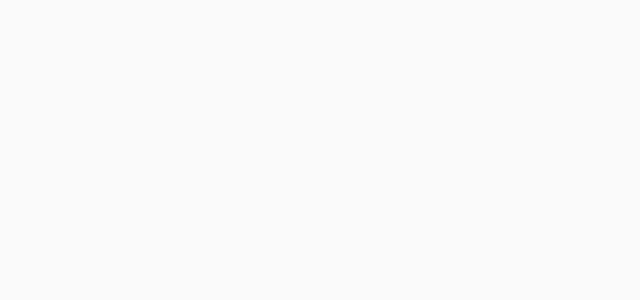
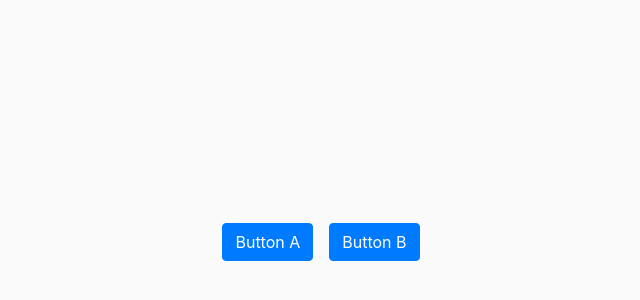
Before and after one commit to geocarlos/pastor-lines-react-test, a React (Create React App) app: page / in a window 1280 px wide. Shown: the part 158-458 px from the top of the page, without its empty margins (319-959 px from the left). Built offline with nearby package versions, Linux system fonts and the light colour scheme.

Commit message:
Start Main page component

```diff
--- a/src/App.jsx
+++ b/src/App.jsx
@@ -1,9 +1,11 @@
 import React from 'react';
 import './App.scss';
+import Main from './containers/Main';
 
 function App() {
   return (
     <div className="container app">
+		<Main />
     </div>
   );
 }
--- /dev/null
+++ b/src/containers/Main.jsx
@@ -0,0 +1,16 @@
+import React from 'react';
+import './Main.scss';
+import { Button } from 'react-bootstrap';
+
+const Main = () => {
+	return (
+		<>
+			<div className="button-container">
+				<Button>Button A</Button>
+				<Button>Button B</Button>
+			</div>
+		</>
+	)
+}
+
+export default Main;
--- /dev/null
+++ b/src/containers/Main.scss
@@ -0,0 +1,11 @@
+.button-container {
+	width: fit-content;
+	.btn {
+		&:first-child {
+			margin-right: .5rem;
+		}
+		&:last-child {
+			margin-left: .5rem;
+		}
+	}
+}
```
Also changed, not shown: 1 other file (tests, documents, lock files or other folders).
